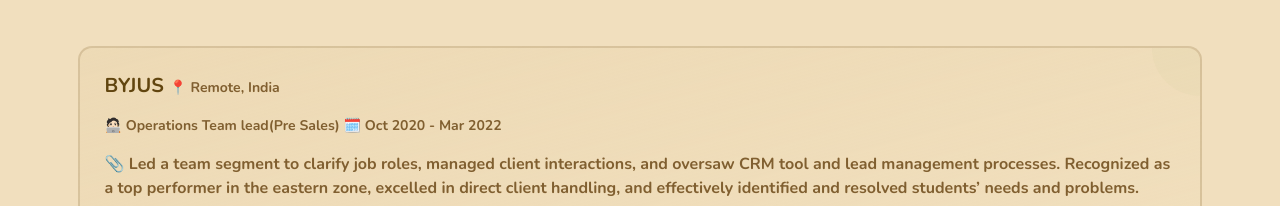
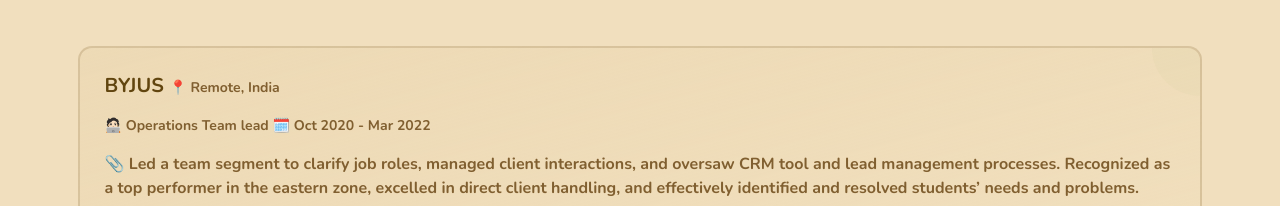
Before and after one commit to popeye1235/sudip-ghibli-portfolio-0.0.1, a Next.js app: page / in a window 1280 px wide. Shown: the part 4616-4822 px from the top of the page. Built offline with nearby package versions, Linux system fonts and the light colour scheme.

Commit message:
minor update regarding exp

```diff
--- a/components/experiences-section.tsx
+++ b/components/experiences-section.tsx
@@ -27,7 +27,7 @@
       link: "https://byjus.com/",
       startDate: "Oct 2020",
       endDate: "Mar 2022",
-      position: "Operations Team lead(Pre Sales)",
+      position: "Operations Team lead",
       location: "Remote, India"
     },
     {
```
